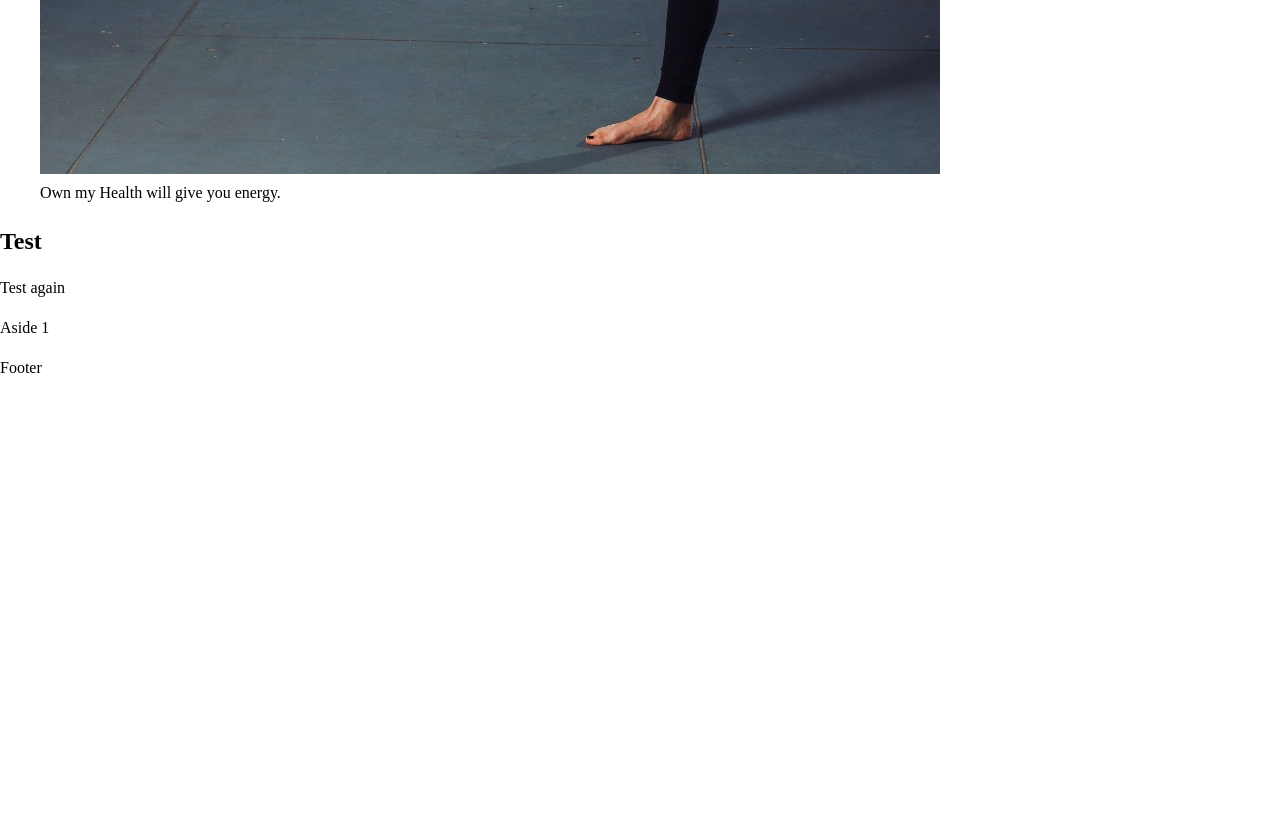
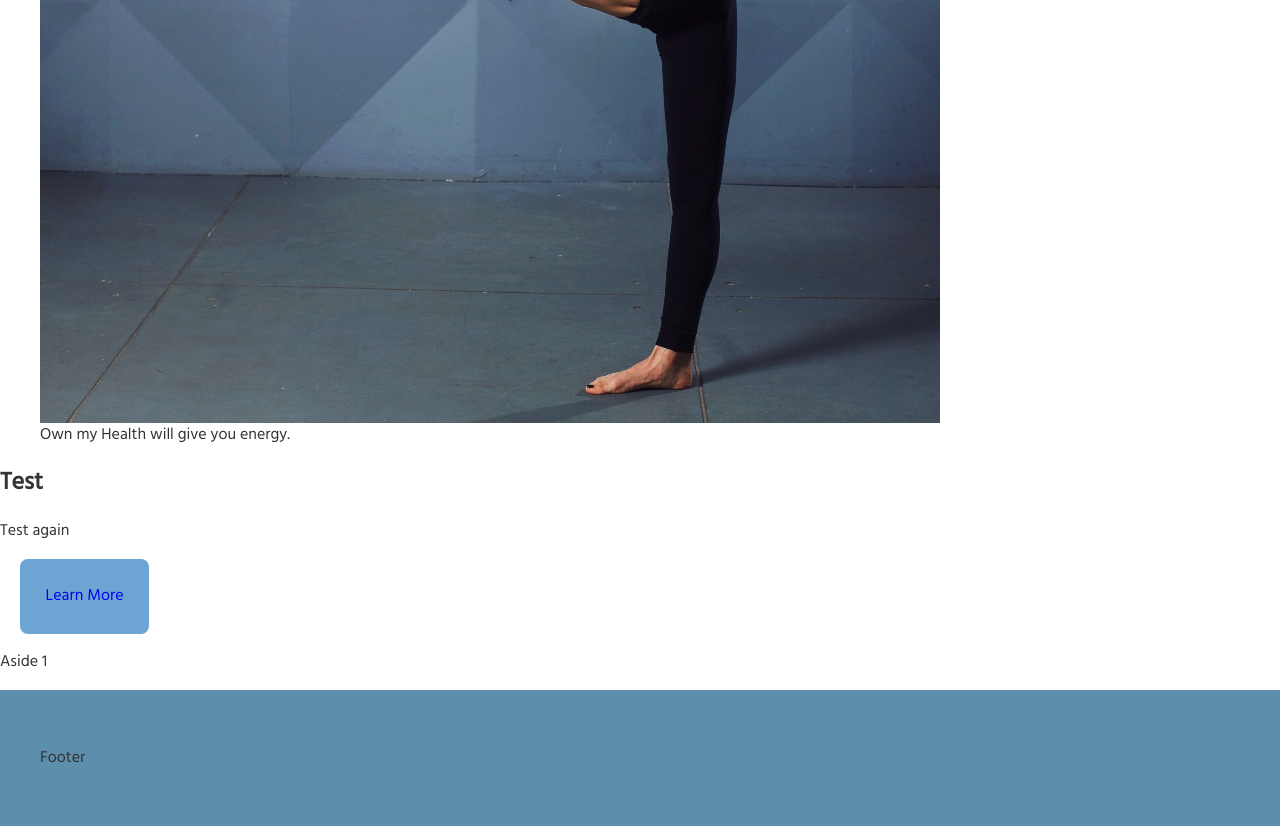
Before and after one commit to is-120-winter-2023/css-fonts-and-a-button-evanneff1, a website: page index.html in a window 1280 px wide. Shown: the part 1954-2780 px from the top of the page. Before the commit the page ends 2334 px from the top, so only its background shows below. Drawn offline with Linux system fonts and the light colour scheme.

Commit message:
First Commit Bby

```diff
--- a/index.html
+++ b/index.html
@@ -24,18 +24,13 @@
   <link rel="manifest" href="images/site.webmanifest">
   <link rel="stylesheet" href="styles/main.css">
   <title>Home - Own My Health</title>
+  <link rel="preconnect" href="https://fonts.googleapis.com">
+  <link rel="preconnect" href="https://fonts.gstatic.com" crossorigin>
+  <link href="https://fonts.googleapis.com/css2?family=Hind&family=Raleway:wght@100&display=swap" rel="stylesheet">
 
 </head>
 
 <body>
-
-  <svg viewBox="0 0 50 50" width="15" height="50">
-    <symbol>
-      <line x1="1" x2="70" y1="10" y2="10" stroke="black" stroke-width="5" />
-      <line x1="1" x2="70" y1="25" y2="25" stroke="black" stroke-width="5" />
-      <line x1="1" x2="70" y1="40" y2="40" stroke="black" stroke-width="5" />
-    </symbol>
-  </svg>
 
   <header class="header">
     <nav>
@@ -84,13 +79,14 @@
       <h2>Test</h2>
       <p>Test again</p>
     </article>
+    <a href="#" class="button">Learn More</a>
+    <aside>
+      <p>Aside 1</p>
+    </aside>
+    <footer class="footer">
+      <p>Footer</p>
+    </footer>
   </main>
-  <aside>
-    <p>Aside 1</p>
-  </aside>
-  <footer class="footer">
-    <p>Footer</p>
-  </footer>
 </body>
 
 </html>
--- a/styles/main.css
+++ b/styles/main.css
@@ -1,4 +1,4 @@
-/*****************************************************/
+/* ****************************************************/
 /* This semester we will be using my variation of    */
 /* Josh Comeau's CSS Reset instead of normalize      */
 /* Read more at                                      */
@@ -10,6 +10,13 @@
 *::before,
 *::after {
   box-sizing: border-box;
+}
+:root {
+  --color-font: #333;
+  --color-primary: #205373; /* dark blue */
+  --color-secondary: #517ea6; /* light blue */
+  --color-accent: #a6653f; /* orange brown */
+  --color-accent-light: #f2bc8d; /* light tan */
 }
 
 * {
@@ -28,7 +35,7 @@ body {
   -webkit-font-smoothing: antialiased;
 }
 
-/* img,
+img,
 picture,
 video,
 canvas,
@@ -36,7 +43,7 @@ svg {
   display: block;
   max-width: 100%;
   height: auto;
-} */
+}
 
 input,
 button,
@@ -46,7 +53,7 @@ select {
 }
 
 /* until you get a feel for overflow, I'll keep these next two commented out */
-/* p,
+p,
 h1,
 h2,
 h3,
@@ -54,12 +61,12 @@ h4,
 h5,
 h6 {
   overflow-wrap: break-word;
-} */
+}
 
-/* p {
+p {
   overflow-wrap: break-word;
   hyphens: auto;
-} */
+}
 
 /* temp CSS for HTML only assignments */
 picture img {
@@ -82,4 +89,48 @@ img[src$="svg"] {
   width: 200px;
 }
 
-/************ add your CSS here *****************/
+/************ add your CSS here **************** */
+
+body,
+h1,
+h2,
+h3,
+h4 {
+  font-family: "Hind", "Raleway", "sans-serif";
+  color: var(--color-font);
+}
+
+a {
+  text-decoration: none;
+}
+
+a[href]:hover {
+  color: var(--color-accent);
+}
+
+a[href]:visited {
+  /* color: #f2bc8d; */
+}
+
+a.button {
+  background-color: rgb(108, 165, 212);
+  padding: 2vw;
+  border-radius: 8px;
+  display: inline-block;
+  margin-left: 20px;
+}
+a.button:hover {
+  transition: background-color 300ms ease, color 300ms ease;
+  background-color: #f2bc8d;
+  cursor: pointer;
+}
+
+.footer {
+  background-color: #5d8eac;
+  margin-bottom: 0;
+  padding: 40px;
+}
+
+p.footer {
+  margin: 0;
+}
```
